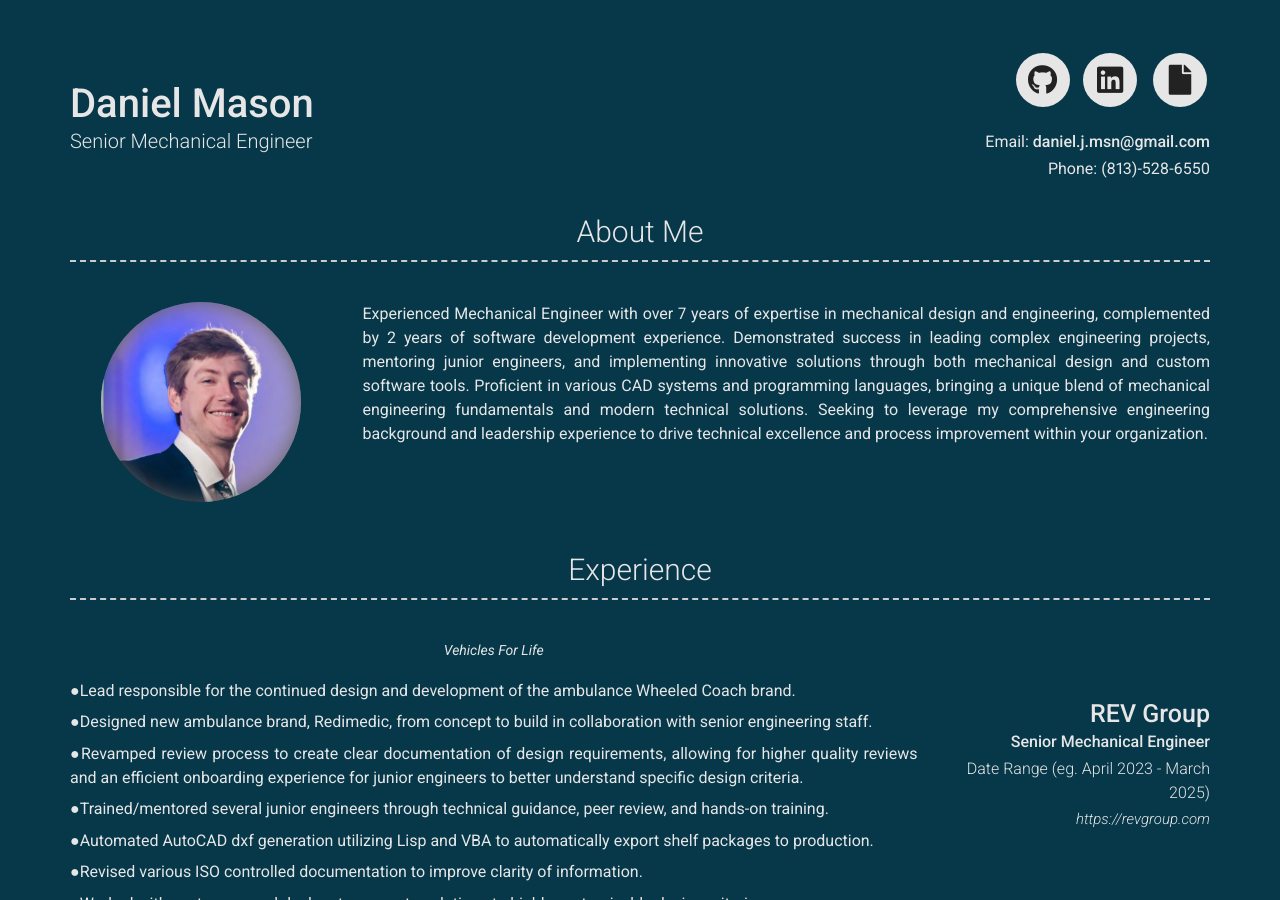
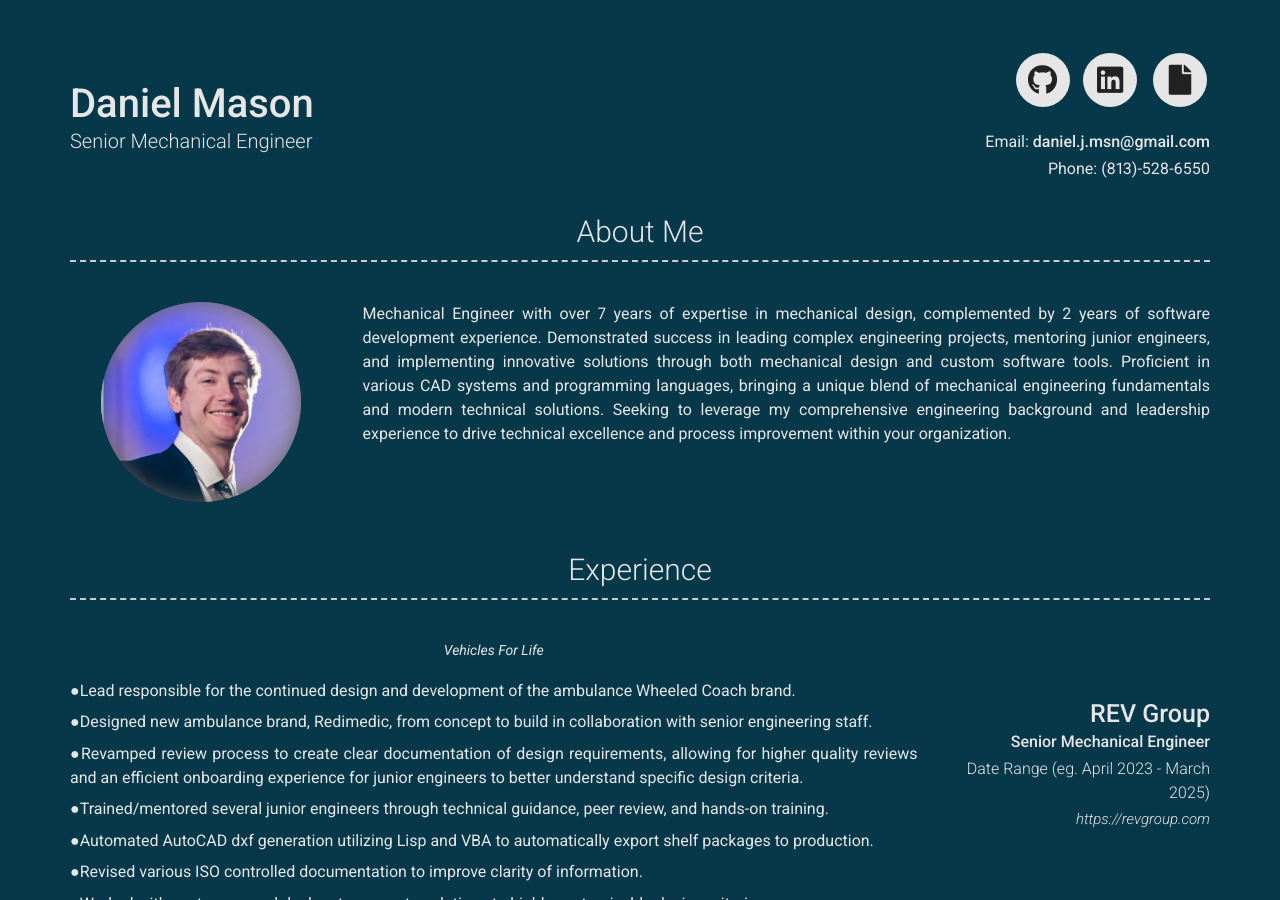
Before and after one commit to Daniel-J-Mason/Daniel-J-Mason.github.io, a Jekyll site: the page built from index.md, in a window 1280 px wide and 900 px high. Built offline with Jekyll 4.4.1, drawn with Linux system fonts in a browser that asks for light colours; nearby versions of some CDN libraries.

Commit message:
Tweaking summary

```diff
--- a/_config.yml
+++ b/_config.yml
@@ -58,7 +58,7 @@ additional_links:
 #   Write an awesome description about yourself here, this supports markdown, so you can add [links](http://foobar.com) and highlight things <mark>like this</mark>.
 about_profile_image: images/headshot.jpg
 about_content: | # this will include new lines to allow paragraphs
-  Experienced Mechanical Engineer with over 7 years of expertise in mechanical design and engineering, complemented by 2 years of software development experience.
+  Mechanical Engineer with over 7 years of expertise in mechanical design, complemented by 2 years of software development experience.
   Demonstrated success in leading complex engineering projects, mentoring junior engineers, and implementing innovative solutions through both mechanical design and custom software tools.
   Proficient in various CAD systems and programming languages, bringing a unique blend of mechanical engineering fundamentals and modern technical solutions.
   Seeking to leverage my comprehensive engineering background and leadership experience to drive technical excellence and process improvement within your organization.
```
